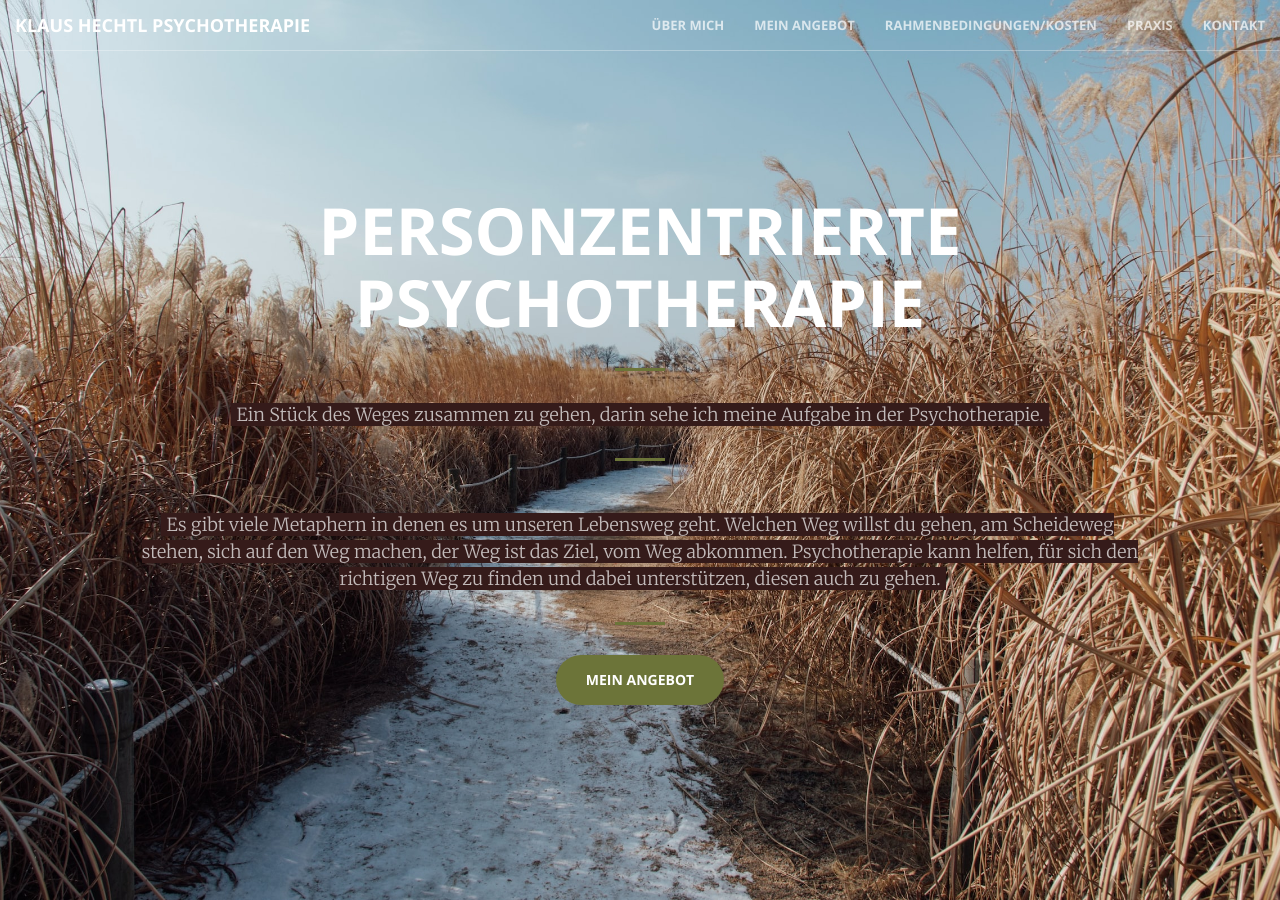
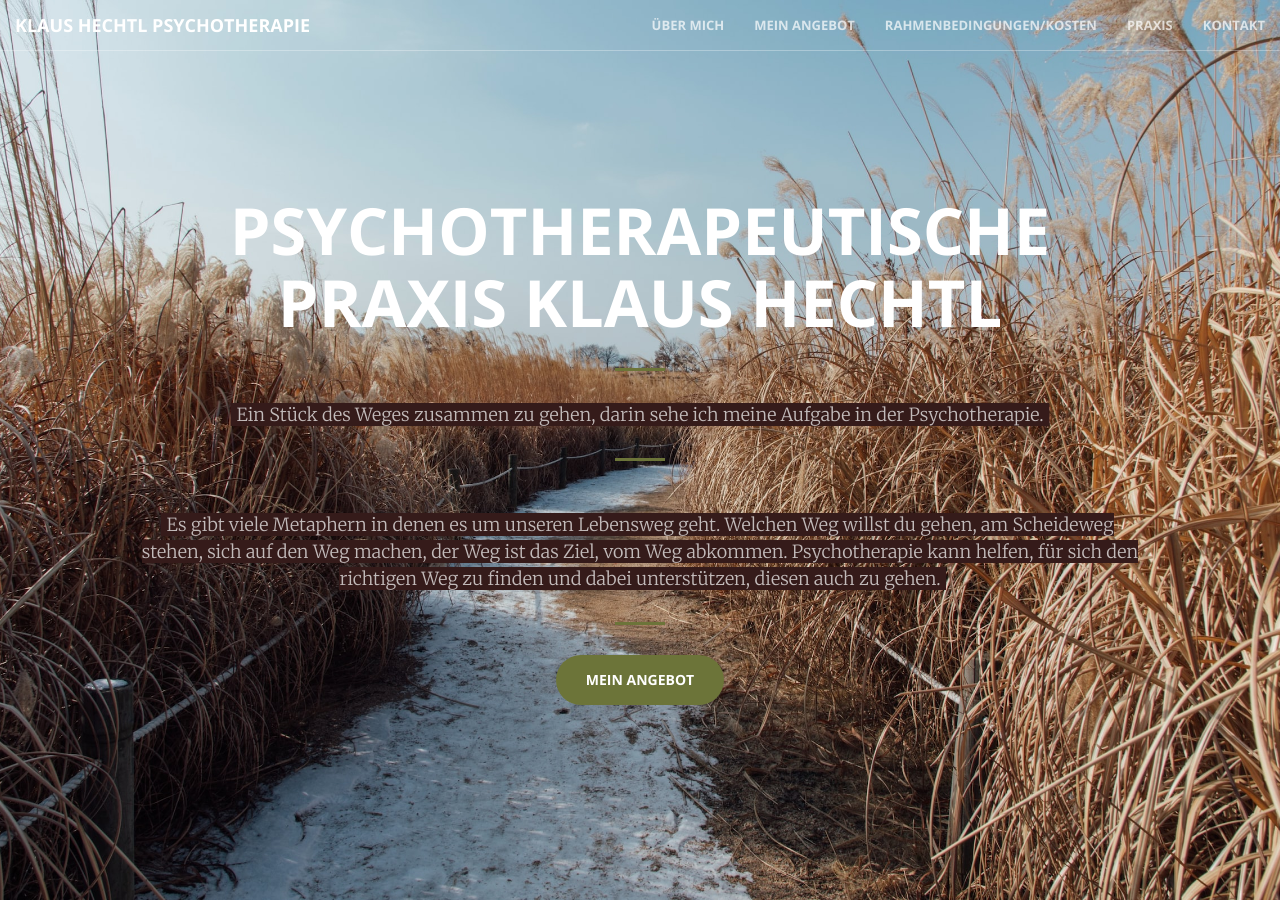
Before and after one commit to KlausHechtl/KlausHechtl.github.io, a Jekyll site: the page built from index.html, in a window 1280 px wide and 900 px high. Built offline with Jekyll 4.4.1, drawn with Linux system fonts in a browser that asks for light colours.

```diff
--- a/_includes/header.html
+++ b/_includes/header.html
@@ -1,7 +1,7 @@
 <header>
     <div class="header-content">
         <div class="header-content-inner">
-            <h1 class="responsive_h1">Personzentrierte Psychotherapie</h1>
+            <h1 class="responsive_h1">Psychotherapeutische Praxis  Klaus Hechtl</h1>
             <hr>
 
             <p class="shadow">
```
